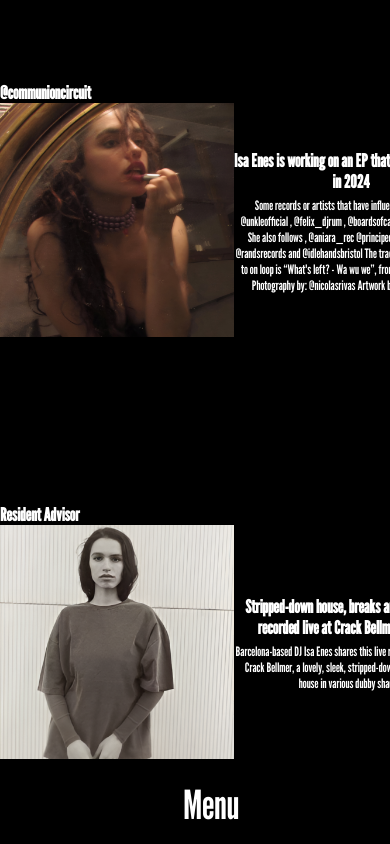
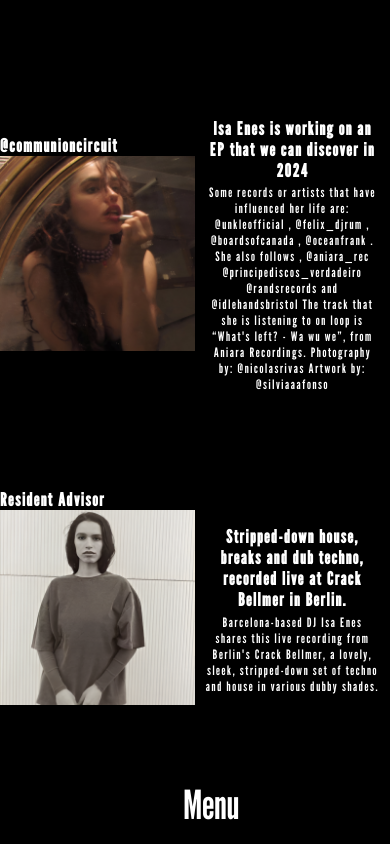
Before and after one commit to Lapiceros/IsaEnes, a React (Vite) app: page /press in a window 390 px wide. Built offline with nearby package versions, Linux system fonts and the light colour scheme.

Commit message:
press modifications

```diff
--- a/src/Components/pressComponents/PressComponents.css
+++ b/src/Components/pressComponents/PressComponents.css
@@ -20,13 +20,13 @@
 
 .pressData:hover {
     scale: 1.1;
-    box-shadow: white 0 0 3px 1px;
+
 
 }
 
 .imagePress {
     width: 100%;
-    opacity: 0.8;
+    opacity: 0.7;
     /* Ajusta el nivel de opacidad según tus preferencias */
     transition: opacity 0.3s ease;
 
@@ -50,6 +50,8 @@
     align-items: center;
     opacity: 0;
     transition: opacity 0.3s ease-in-out;
+    letter-spacing: 0.1rem;
+    font-weight: lighter;
     /* Agrega una transición para suavizar el cambio */
 }
 
@@ -60,6 +62,8 @@
 }
 
 .eventText {
+    padding: 5%;
+    font-family: Arial, Helvetica, sans-serif!important;
     text-align: center;
     color: #fff;
     /* Color del texto */
@@ -72,6 +76,7 @@
 }
 
 .header {
+    letter-spacing: 0.1rem;
     font-size: x-large;
 }
 
@@ -85,7 +90,7 @@
         /* Cambia la dirección de la fila a columna */
         align-items: center;
         /* Ajusta el alineado a lo largo del eje transversal */
-        justify-content: space-around;
+        justify-content: space-evenly;
 
     }
 
@@ -96,7 +101,7 @@
 
     .imageContainer {
         position: relative;
-        width: 60%;
+        width: 50%;
     }
 
     .overlay {
```
